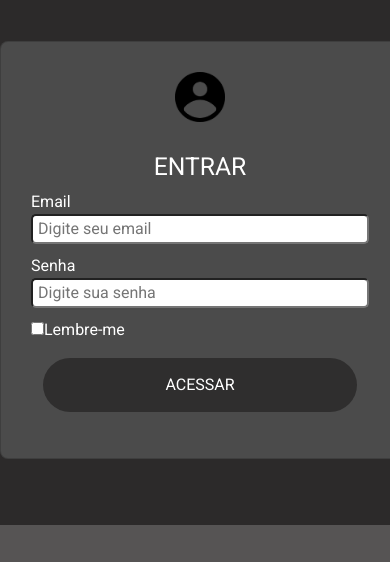
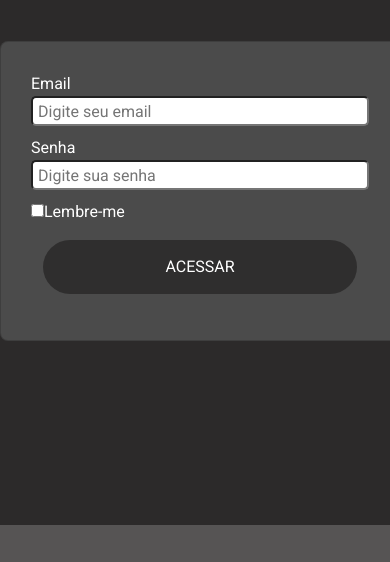
Before and after one commit to lucasteodosio/gamestore, a plain HTML site: page login.html in a window 390 px wide. Shown: the part 125-687 px from the top of the page. Drawn offline with Linux system fonts and the light colour scheme.

Commit message:
adicionando o javascript no menu hamburguer

```diff
--- a/css/style.css
+++ b/css/style.css
@@ -426,8 +426,6 @@ footer .final {
 
     }
 
-
-
     .header-block text {
         position: absolute;
         bottom: 10%;
--- a/login.html
+++ b/login.html
@@ -34,7 +34,7 @@
           </nav>
           <form class="form" action="#">
             <div class="card">
-                <div class="card-top">
+                <div class="card-top d-none d-md-block">
                     <img src="images/login.jpg" alt="login icone">
                     <h2>ENTRAR</h2>
                 </div>
@@ -77,5 +77,6 @@
         </div>
         <div class="final">Desenvolvido por - Lucas Teodosio Marins</div>
       </footer>
+      <script src="bootstrap/js/bootstrap.min.js"></script>
 </body>
 </html>
```
Also changed, not shown: sobre.html (+1 -0 lines).
